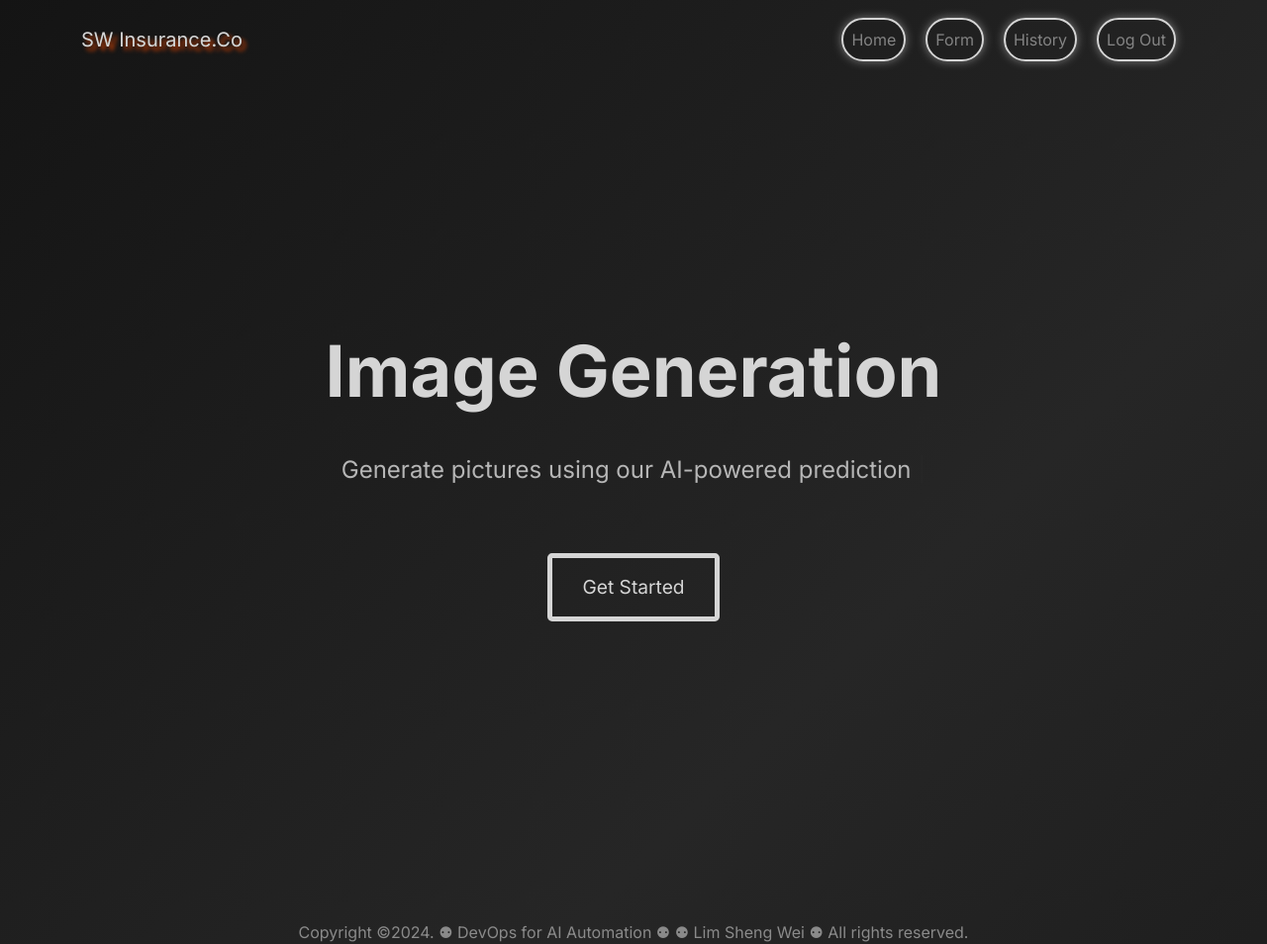
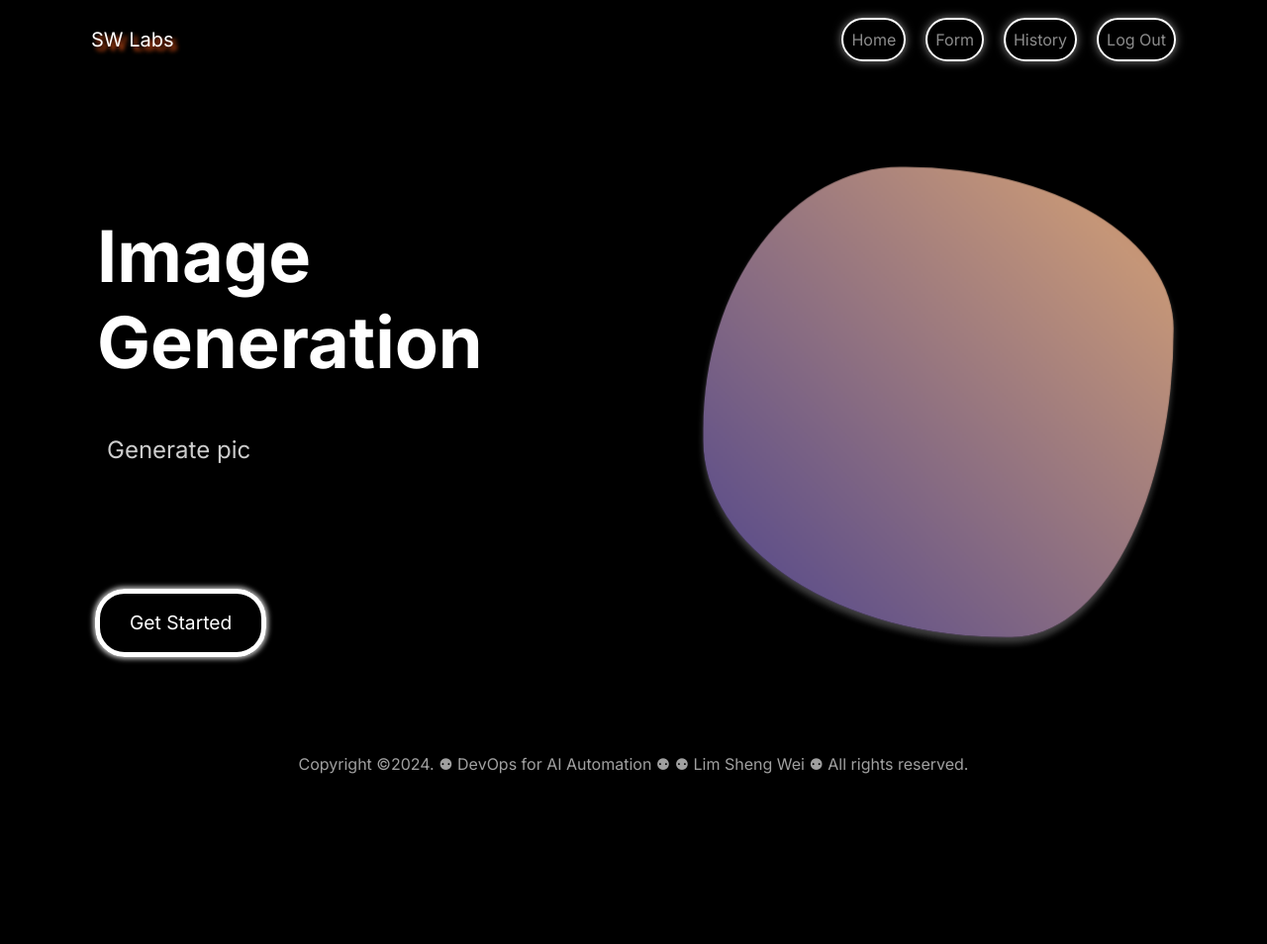
Before and after one commit to shengg-ww/EMNIST-Letter-Generation-Website, a Flask app: page / in a window 1280 px wide. Shown: the whole page at 99% size. After the commit the page ends 782 px from the top, so only its background shows below. Run offline with Flask 3, Linux system fonts and the light colour scheme; some libraries are stand-ins or nearby versions.

Commit message:
Update UX

```diff
--- a/application/routes.py
+++ b/application/routes.py
@@ -118,10 +118,20 @@
     return render_template('register.html', title="Register", css_file='css/main.css', form=form, current_page='register')
 
 
+@app.route('/logout')
+@login_required
+def logout():
+    """Logout route."""
+    logout_user()  # Log the user out
+    flash("You have been logged out.", "info")
+    return redirect(url_for('index'))
+
 @app.route('/form', methods=['GET', 'POST'])
 @login_required
 def form():
-    return render_template("form.html",title='Form', form=form, css_file='css/main.css', current_page="form")
+    # Get the username of the logged-in user
+    username = current_user.username
+    return render_template("form.html",title='Form', form=form, css_file='css/main.css', current_page="form", username=username)
 
 
 #Handles http://127.0.0.1:5000/predict
--- a/application/static/css/main.css
+++ b/application/static/css/main.css
@@ -1,65 +1,105 @@
 @import url('https://fonts.googleapis.com/css2?family=Inter:wght@300;400;500;600;700&display=swap');
 body {
-    background: linear-gradient(
-      135deg,
-      #000000,
-      #333333,
-      #0c0c0c,
-      #262626,
-      #101010
-    );
-    background-size: 400% 400%;
-    animation: sporadicWave 15s cubic-bezier(0.455, 0.03, 0.515, 0.955) infinite alternate;
+    background:black;
     font-family: 'Inter', sans-serif;
     height: 100%;
+    overflow: hidden;
   }
 
-  @keyframes sporadicWave {
-    0% {
-      background-position: 0% 50%;
-      filter: contrast(80%) brightness(90%);
+
+  .animated-blob {
+    width: 400px;
+    height: 400px;
+    background: linear-gradient(
+        45deg,
+        #7d22a4,
+        #3a3690,
+        #c59678,
+        #FF4500
+    );
+    box-shadow: 0 5px 5px rgba(78, 77, 77, 0.8); /* Adds a glowing shadow only when hovered */
+    background-size: 300% 300%; /* Makes the gradient larger than the blob */
+    position: relative;
+    bottom:80px;
+    animation: blob-animation 15s infinite ease-in-out, gradient-animation 5s infinite linear;
+    transition: transform 0.4s ease, box-shadow 0.4s ease;
+}
+
+.animated-blob:hover {
+  transform: rotate(15deg);
+
+  box-shadow: 0 15px 30px rgba(255, 69, 0, 0.5); /* Adds a glowing shadow only when hovered */
+}
+.start-button{
+  background: transparent;
+  color:white;
+  border-radius: 30px;
+  transition: transform 0.2s ease, box-shadow 0.2s ease;
+  box-shadow: 0 0 5px 2px rgba(255, 255, 255, 0.75); /* Focus glow */
+  border: 5px solid #ffffff; /* Blue border */
+  margin-top: 50px;
+  position:relative;
+  padding: 15px 30px;
+  font-size: 1.2rem;
+  transition: all 0.3s ease-in-out;
+}
+
+@keyframes blob-animation {
+    0%, 100% {
+        border-radius: 50%;
+        transform: translate(0, 0) scale(1);
     }
     25% {
-      background-position: 50% 75%;
-      filter: contrast(100%) brightness(110%);
+        border-radius: 60% 40% 70% 30% / 30% 70% 40% 60%;
+        transform: translate(10px, -20px) scale(1.1);
     }
     50% {
-      background-position: 100% 50%;
-      filter: contrast(120%) brightness(80%);
+        border-radius: 40% 60% 30% 70% / 60% 30% 70% 40%;
+        transform: translate(-15px, 10px) scale(1.2);
     }
     75% {
-      background-position: 50% 25%;
-      filter: contrast(90%) brightness(100%);
-    }
-    100% {
-      background-position: 0% 50%;
-      filter: contrast(85%) brightness(95%);
+        border-radius: 70% 30% 50% 50% / 50% 50% 30% 70%;
+        transform: translate(20px, -10px) scale(1.1);
     }
 }
 
-  /* Optional subtle texture */
-  body::after {
-    content: "";
-    position: fixed;
-    top: 0;
-    left: 0;
-    width: 100%;
-    height: 100%;
-    background-image:
-      repeating-linear-gradient(
-        0deg,
-        rgba(255,255,255,0.02),
-        rgba(255,255,255,0.02) 1px,
-        transparent 2px
-      );
-    opacity: 0.1;
-    pointer-events: none;
+/* Gradient Animation */
+@keyframes gradient-animation {
+  0% {
+      background-position: 0% 50%; /* Start at the left */
+  }
+  50% {
+      background-position: 100% 50%; /* Shift to the right */
+  }
+  100% {
+      background-position: 0% 50%; /* Return to the start */
+  }
 }
 
-.home-subtitle, .home-title, .right-section,.btn-primary{
+@media (max-width: 768px) {
+    .home-title {
+        font-size: 2.5rem;
+    }
+
+    .animated-blob {
+        width: 200px;
+        height: 200px;
+    }
+}
+/* Responsive Adjustments */
+@media (max-width: 768px) {
+    .home-title {
+        font-size: 2.5rem;
+    }
+
+    .animated-circle {
+        width: 200px;
+        height: 200px;
+    }
+}
+.home-subtitle, .home-title,.start-button{
   animation: fadeIn 2s ease-in-out;
 }
-
 @keyframes fadeIn {
     from {
         opacity: 0;
@@ -70,14 +110,23 @@
         transform: translateY(0);
     }
 }
+.home-subtitle, .home-title{
+    position: relative;
+    bottom:80px;
+    left:50px;
+}
+
+
 
 .home-title{
     color:white;
     font-weight: bold;
     font-size: 4.5rem
 }
+
 .home-subtitle{
 color:#cdcdcd;
+padding:10px;
 font-size:1.5rem;
 margin-top:30px;
 }
@@ -85,21 +134,13 @@
 
 .navbar-brand {
     color:white;
+    padding:10px;
     text-shadow: 4px 4px 4px rgb(234, 86, 22); /* Red shadow with offsets and blur */
 }
 
 
-.btn-primary {
-    background: transparent;
-    border: 5px solid #ffffff; /* Blue border */
-    margin-top: 50px;
-    position:relative;
-    color: #ffffff; /* Blue text */
-    padding: 15px 30px;
-    font-size: 1.2rem;
-    transition: all 0.3s ease-in-out;
-}
-.btn-primary:hover {
+
+.start-button:hover {
     background: #f8f8f8; /* Solid blue on hover */
     border: 5px solid #ffffff; /* Blue border */
 
@@ -179,20 +220,7 @@
   }
 
 
-  /* Typing Effect */
-.typing-text::after {
-    content: '|';
-    animation: blink 0.7s infinite;
-}
-
-@keyframes blink {
-    0%, 100% { opacity: 1; }
-    50% { opacity: 0; }
-}
-
 .fixed-bottom{
-  position:relative;
-  bottom:-50px;
   color:rgb(160, 160, 160)
 }
 
--- a/application/templates/includes/nav.html
+++ b/application/templates/includes/nav.html
@@ -1,9 +1,9 @@
 <nav class="navbar navbar-expand-lg navbar-dark bg-transparent">
     <div class="container">
         <!-- Navbar Brand -->
-        {% if request.endpoint != 'forget_password' %}
-            <a class="navbar-brand" href="/home">SW Insurance.Co</a>
-        {% endif %}
+
+        <a class="navbar-brand" href="/home">SW Labs</a>
+
 
         <!-- Toggler Button for Collapsible Navbar -->
         <button class="navbar-toggler" type="button" data-bs-toggle="collapse" data-bs-target="#navbarNav" aria-controls="navbarNav" aria-expanded="false" aria-label="Toggle navigation">
@@ -13,10 +13,13 @@
         <!-- Collapsible Navbar Content -->
         <div class="collapse navbar-collapse" id="navbarNav">
             <ul class="navbar-nav ms-auto">
-                {% if request.endpoint == 'forget_password' %}
-                    <!-- Simplified Navbar for Forget Password Page -->
+                {% if  request.endpoint == 'login'  %}
+                    <!-- Simplified Navbar -->
                     <li class="nav-item">
-                        <a class="nav-link" href="/">Log In</a>
+                        <a class="nav-link" href="/home">Home</a>
+                    </li>
+                    <li class="nav-item">
+                        <a class="nav-link" href="/login">Log In</a>
                     </li>
                     <li class="nav-item">
                         <a class="nav-link" href="/register">Register</a>
--- a/application/templates/index.html
+++ b/application/templates/index.html
@@ -2,22 +2,27 @@
 {% extends "layout.html" %}
 
 {% block content %}
-<div class="container-fluid vh-100 d-flex flex-column">
-    <div class="row flex-grow-1 h-100">
-        <!-- Left Section (Description) -->
-<div class="col text-center d-flex flex-column align-items-center justify-content-center">
-    <h1 class="home-title">Image Generation</h1>
-    <p class="home-subtitle typing-text" id="typing-title">
-    </p>
-    <!-- Get Started Button -->
-    <div>
-        <button class="btn btn-primary btn-lg" onclick="location.href='/login'">Get Started</button>
+
+
+<div class="container-fluid vh-100 d-flex">
+    <div class="row flex-grow-1 h-100 w-100">
+        <!-- Left Section (Typing Title) -->
+        <div class="col-sm-12 col-md-6 d-flex flex-column align-items-start justify-content-center px-5">
+            <h1 class="home-title">Image Generation</h1>
+            <p class="home-subtitle typing-text" id="typing-title"></p>
+            <!-- Get Started Button -->
+            <div>
+                <button class="btn btn-lg mt-3 ms-5 start-button" onclick="location.href='/login'">Get Started</button>
+            </div>
+        </div>
+
+        <!-- Right Section (Animated Circle) -->
+        <div class="col-sm-12 col-md-6 d-flex align-items-center justify-content-center position-relative">
+            <div class="animated-blob"></div>
+        </div>
     </div>
 </div>
 
-
-    </div>
-</div>
 <script>
     function typeWriter(element, text, speed = 75, isUntyping = false) {
         let i = isUntyping ? text.length : 0;
@@ -25,7 +30,7 @@
         function type() {
             if (isUntyping ? i > 0 : i < text.length) {
                 if (isUntyping) {
-                    element.innerHTML = text.substring(0, i-1);
+                    element.innerHTML = text.substring(0, i - 1);
                     i--;
                 } else {
                     element.innerHTML += text.charAt(i);
@@ -45,7 +50,7 @@
 
     document.addEventListener('DOMContentLoaded', () => {
         const titleElement = document.getElementById('typing-title');
-        typeWriter(titleElement, "Generate pictures using our AI-powered prediction system");
+        typeWriter(titleElement, "Generate pictures using our AI system");
     });
 </script>
 {% endblock %}
--- a/application/templates/login.html
+++ b/application/templates/login.html
@@ -31,7 +31,7 @@
 
 
         <!-- Submit Button -->
-        <button type="submit" class="btn btn-primary w-100 mb-4">{{ form.submit.label.text }}</button>
+        <button type="submit" class="btn w-100 mb-4 user-button">{{ form.submit.label.text }}</button>
 
         <!-- Register Link -->
         <p class="text-center mt-3">
--- a/application/templates/register.html
+++ b/application/templates/register.html
@@ -29,8 +29,8 @@
                 </div>
 
                 <div class="d-flex justify-content-between align-items-center">
-                    <button type="submit" class="btn btn-primary py-2 px-4">{{ form.submit.label.text }}</button>
-                    <a href="{{ url_for('index') }}" class="text-primary">Already have an account?</a>
+                    <button type="submit" class="btn py-2 px-4 user-button">{{ form.submit.label.text }}</button>
+                    <a href="{{ url_for('login') }}" class="text-primary">Already have an account?</a>
                 </div>
             </form>
 </div>
```
Also changed, not shown: other parts of application/static/css/main.css (+36 -24 lines), application/templates/form.html (+27 -23 lines), 1 other file. Lines whose indentation alone changed are shown as unchanged.
